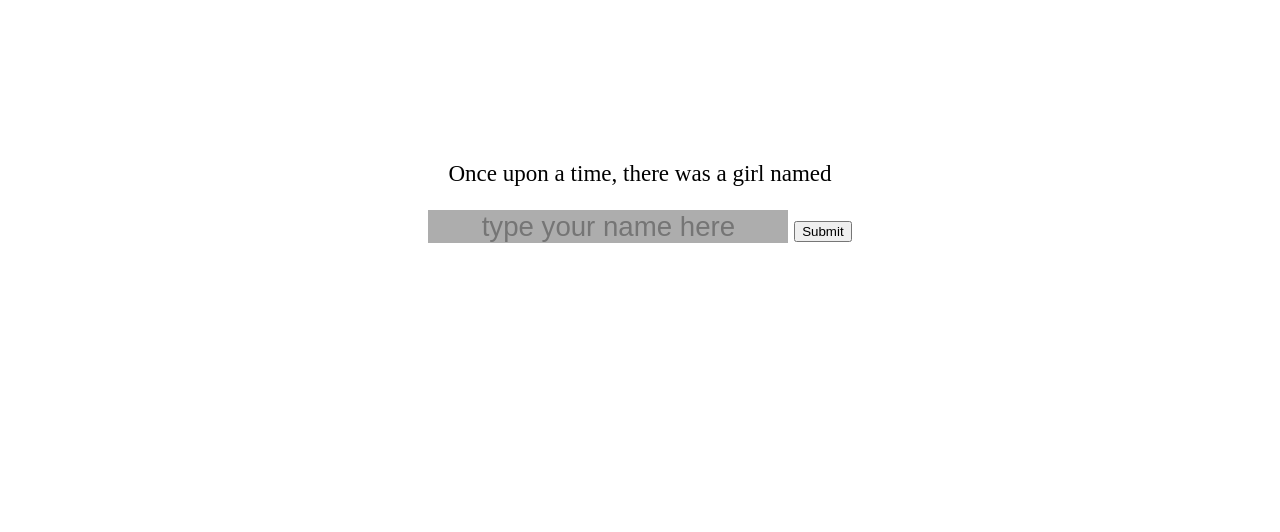
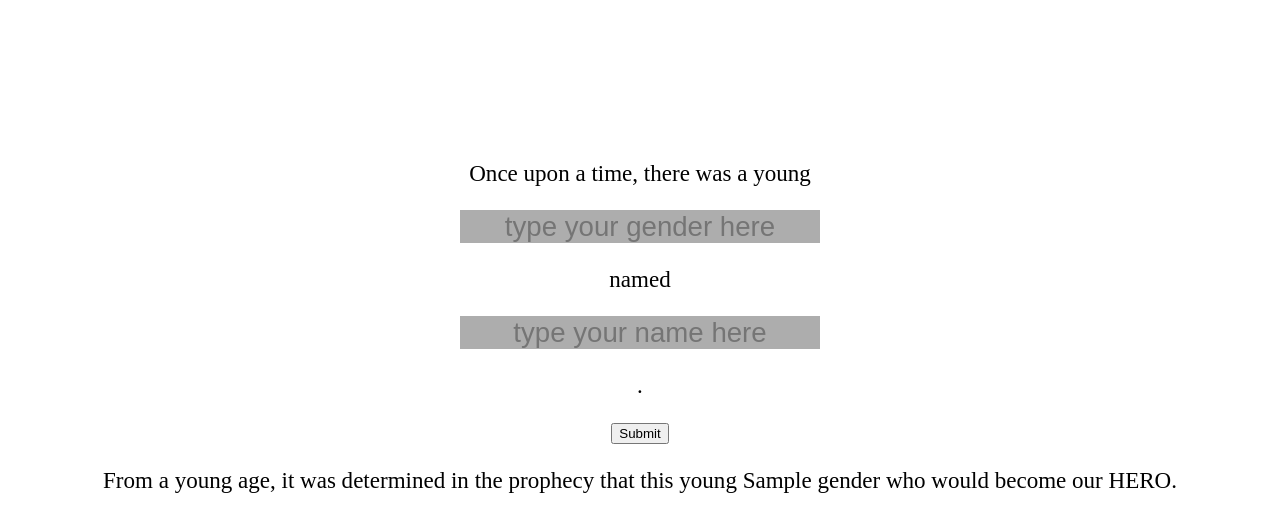
Before and after one commit to ammyl/flawless-hacks-s2017, a Flask app: template app/templates/welcome.html in a window 1280 px wide. Shown: the top 532 px of the page. Run offline with Flask 2, Linux system fonts and the light colour scheme; the template is opened without the code that fills it: most values are stand-ins (such as "Sample title", 1, 10 or a date in 2020); some libraries are stand-ins or nearby versions.

Commit message:
edit ch 1 and add ch 2

```diff
--- a/app/templates/page1.html
+++ b/app/templates/page1.html
@@ -12,8 +12,10 @@
 
 	</head>
 	<body>
+		<p>
+		Behold the great {{ newStory.Characters.name }}!
 
-		{{ newStory.Characters.mainCharacter }}
-
+		Let me show you how our young {{ newStory.Characters.name }} fights evil in our modern day.
+		</p>
 	</body>
 </html>
--- a/app/templates/welcome.html
+++ b/app/templates/welcome.html
@@ -19,12 +19,22 @@
 	<body>
 
 		<form action = "/page1" method = "get">
-			<p>Once upon a time, there was a girl named</p>
+			<p>Once upon a time, there was a young </p>
+
+			<input type="text" class = "custom" name="char_gender" placeholder = "type your gender here">
+			<!-- <input type="submit" class="custom button" value="submit"> -->
+
+			<p>named</p>
 
 			<input type="text" class = "custom" name="char_name" placeholder = "type your name here">
 			<!-- <input type="submit" class="custom button" value="submit"> -->
 
+			<p>.</p>
+
 			<input type="submit" value="Submit">
+
+			<p>From a young age, it was determined in the prophecy that this young {{ newStory.Characters.gender }} who would become our HERO.
+
 		</form>
 
 	</body>
```
Also changed, not shown: app/__init__.py (+14 -0 lines), app/templates/page2.html (added, +25 -0 lines).
